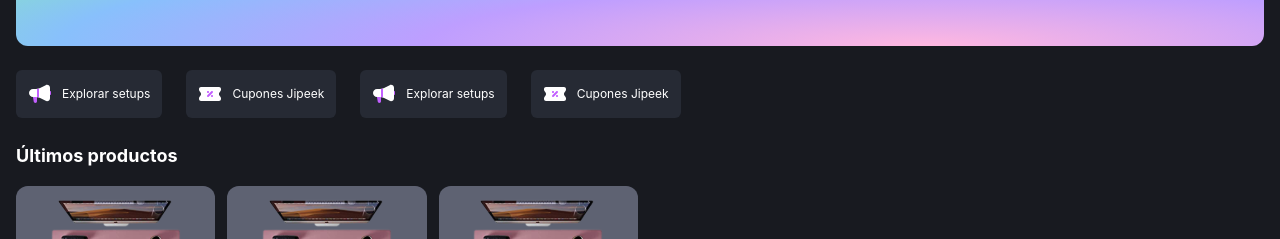
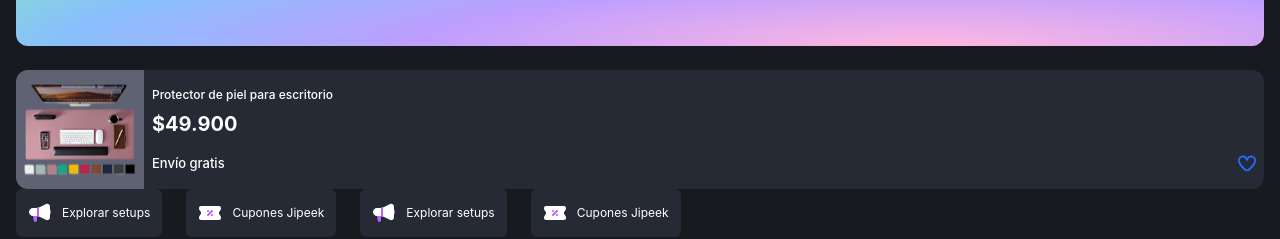
Before and after one commit to jipeek/the-olympia-challenge-frontend, a React (Create React App) app: page / in a window 1280 px wide. Shown: the part 227-466 px from the top of the page. Built offline with nearby package versions, Linux system fonts and the light colour scheme.

Commit message:
CardProductHorizontal done

```diff
--- a/src/features/home/HomeScreen.jsx
+++ b/src/features/home/HomeScreen.jsx
@@ -44,7 +44,7 @@ const HomeScreen= () =>{
             </form>
                 <div className="h-40 w-full rounded-xl bg-gradient01 mb-6">
             </div>
-            <CardProductHorizontal />
+            <CardProductHorizontal img={img} alt="Texto alternativo" title="Protector de piel para escritorio" price="$49.900" footer="Envío gratis" />
                 <div className="mb-6 flex overflow-auto">
                     <div className="mr-6">
                         <CustomButton icon={dotone} title={buttonTitle01} />
--- a/src/globalComponents/CardProductHorizontal/CardProductHorizontal.jsx
+++ b/src/globalComponents/CardProductHorizontal/CardProductHorizontal.jsx
@@ -1,9 +1,25 @@
+import "./styles.css";
 import React from 'react';
+import heart from "../../static/icons/fi-sr-heart.svg";
 
-const CardProductHorizontal = () =>{
+const CardProductHorizontal = ({ img, alt, title, price, footer }) =>{
     return (
-        <div class="w-full">
-
+        <div class="CardProductHorizontal rounded-costum bg-background02 flex flex-row">
+           <div className="CardProductHorizontal__img bg-colorplaceholder rounded-l-costum flex justify-center align-center">
+               <img class="p-2" src={img} alt={alt}/>
+           </div>
+           <div className="CardProductHorizontal__info w-full flex flex-col justify-between py-4 px-2">
+               <div className="CardProductHorizontal__top text-white xxs:mb-4">
+                    <p className="CardProductHorizontal__title text-small mb-1.5 font-medium">{title}</p>
+                    <p className=" font-bold text-xl">{price}</p>
+               </div>
+               <div className="CardProductHorizontal__bottom text-white flex flex-row justify-between">
+                    <span className="text-normal font-medium">{footer}</span>
+                    <span>
+                        <img src={heart} alt="heart icon" />
+                    </span>
+               </div>
+           </div>
         </div>
     )
 }
--- /dev/null
+++ b/src/globalComponents/CardProductHorizontal/styles.css
@@ -0,0 +1,11 @@
+.CardProductHorizontal__img {
+  min-width: 118px;
+  max-width: 128px;
+}
+
+.CardProductHorizontal__title {
+  display: -webkit-box;
+  -webkit-box-orient: vertical;
+  -webkit-line-clamp: 2;
+  overflow: hidden;
+}
--- a/tailwind.config.js
+++ b/tailwind.config.js
@@ -82,6 +82,9 @@ module.exports = {
       serif: ['Merriweather', 'serif'],
     },
     extend: {
+      screens: {
+        'xxs': '375px',
+      },
       spacing: {
         'regular': 'regular',
         'medium': '16px',
@@ -90,6 +93,8 @@ module.exports = {
         'costum': '12px',
       },
       fontSize: {
+        'small': '12px',
+        'normal': '13px',
         'regular': '14px'
       }
     },
```
